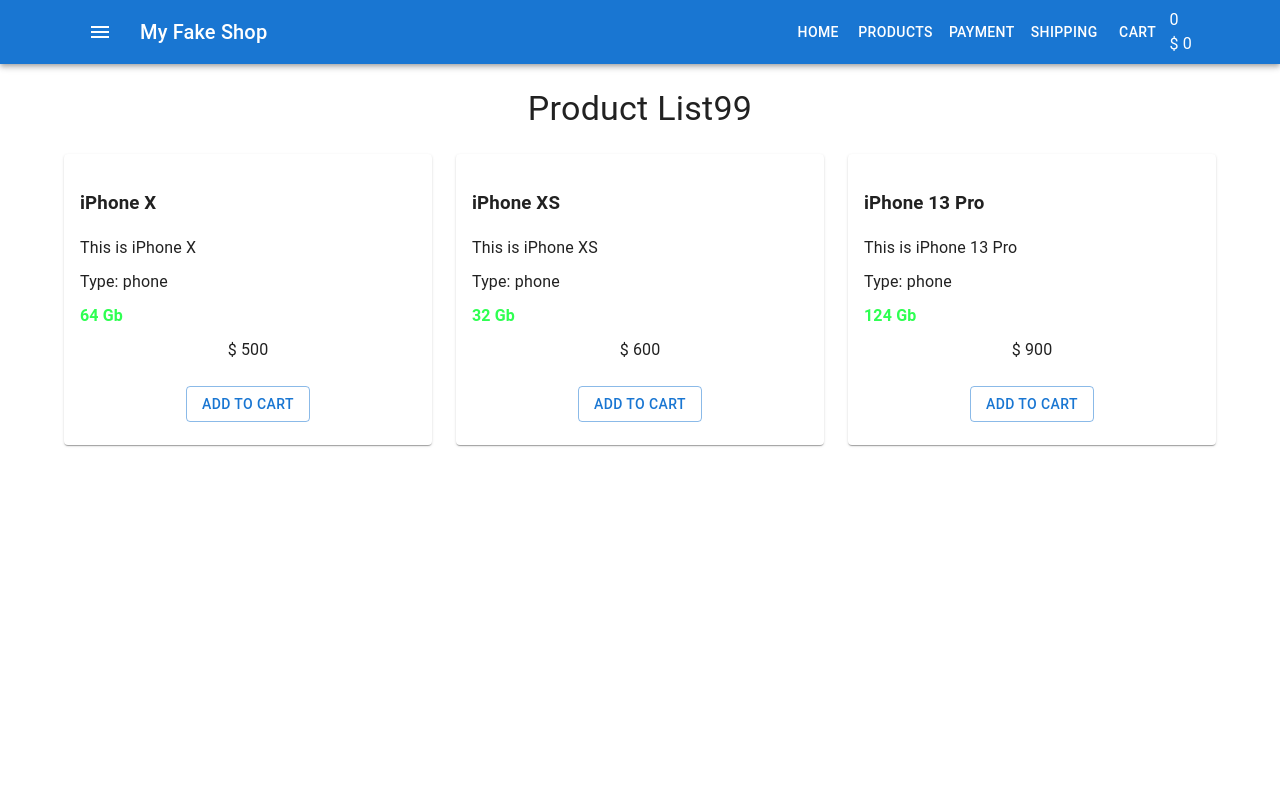
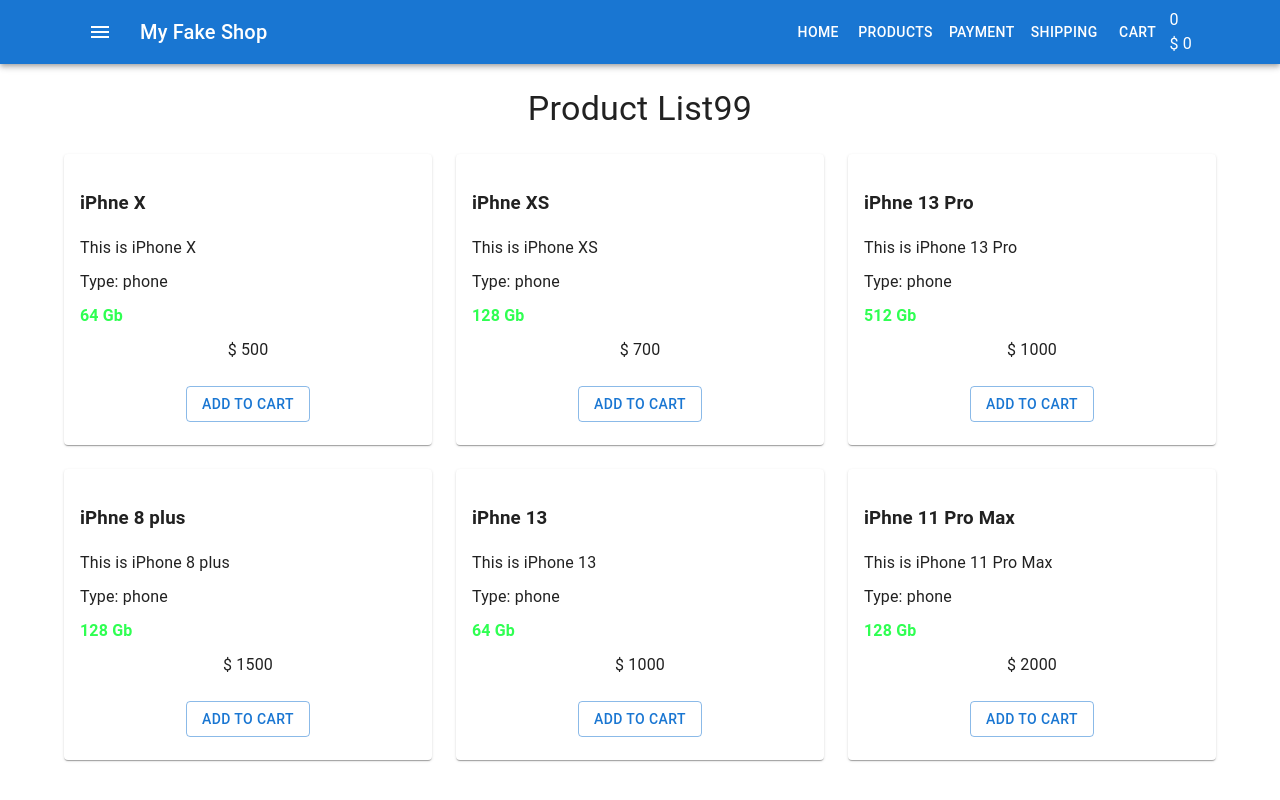
Before and after one commit to Marchello3007/react-fake-shop, a React (Create React App) app: page / in a window 1280 px wide. Built offline with nearby package versions, Linux system fonts and the light colour scheme.

Commit message:
add productsArray

```diff
--- a/src/components/Products/ProductList.tsx
+++ b/src/components/Products/ProductList.tsx
@@ -1,6 +1,8 @@
 import { Grid, Typography } from '@mui/material'
 import React from 'react'
 import ProductListItem from './ProductListItem'
+import productsArray from './productsArray'
+import { ProductProps } from './ProductListItem'
 
 type Props = {}
 
@@ -17,33 +19,25 @@
                 alignItems="center"
                 spacing={3}
             >
-                <Grid item xs={12} sm={6} md={4}>
-                    <ProductListItem
-                        name="iPhone X"
-                        description="This is iPhone X"
-                        type="phone"
-                        capacity={64}
-                        price={500}
-                    />
-                </Grid>
-                <Grid item xs={12} sm={6} md={4}>
-                    <ProductListItem
-                        name="iPhone XS"
-                        description="This is iPhone XS"
-                        type="phone"
-                        capacity={32}
-                        price={600}
-                    />
-                </Grid>
-                <Grid item xs={12} sm={6} md={4}>
-                    <ProductListItem
-                        name="iPhone 13 Pro"
-                        description="This is iPhone 13 Pro"
-                        type="phone"
-                        capacity={124}
-                        price={900}
-                    />
-                </Grid>
+                {productsArray.map(
+                    ({
+                        name,
+                        description,
+                        type,
+                        capacity,
+                        price,
+                    }: ProductProps) => (
+                        <Grid item xs={12} sm={6} md={4}>
+                            <ProductListItem
+                                name={name}
+                                description={description}
+                                type={type}
+                                capacity={capacity}
+                                price={price}
+                            />
+                        </Grid>
+                    )
+                )}
             </Grid>
         </>
     )
--- a/src/components/Products/ProductListItem.tsx
+++ b/src/components/Products/ProductListItem.tsx
@@ -2,8 +2,9 @@
 import React from 'react'
 // import './ProductListItem.css'
 import './ProductListItem.scss'
+import productsArray from './productsArray'
 
-type PropsBlaBla = {
+export type ProductProps = {
     name: string
     description: string
     type: string
@@ -17,7 +18,7 @@
     type,
     capacity,
     price,
-}: PropsBlaBla) => {
+}: ProductProps) => {
     return (
         <Card>
             <CardContent>
--- /dev/null
+++ b/src/components/Products/productsArray.js
@@ -0,0 +1,46 @@
+const productsArray = [
+    {
+        name: 'iPhne X',
+        description: 'This is iPhone X',
+        type: 'phone',
+        capacity: 64,
+        price: 500,
+    },
+    {
+        name: 'iPhne XS',
+        description: 'This is iPhone XS',
+        type: 'phone',
+        capacity: 128,
+        price: 700,
+    },
+    {
+        name: 'iPhne 13 Pro',
+        description: 'This is iPhone 13 Pro',
+        type: 'phone',
+        capacity: 512,
+        price: 1000,
+    },
+    {
+        name: 'iPhne 8 plus',
+        description: 'This is iPhone 8 plus',
+        type: 'phone',
+        capacity: 128,
+        price: 1500,
+    },
+    {
+        name: 'iPhne 13',
+        description: 'This is iPhone 13',
+        type: 'phone',
+        capacity: 64,
+        price: 1000,
+    },
+    {
+        name: 'iPhne 11 Pro Max',
+        description: 'This is iPhone 11 Pro Max',
+        type: 'phone',
+        capacity: 128,
+        price: 2000,
+    },
+]
+
+export default productsArray
```
